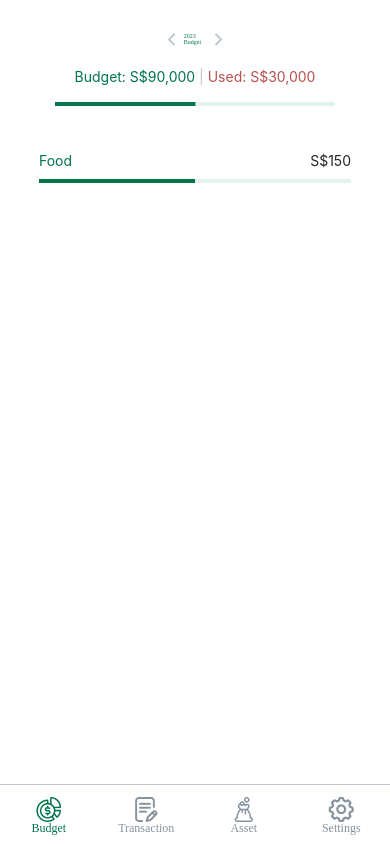
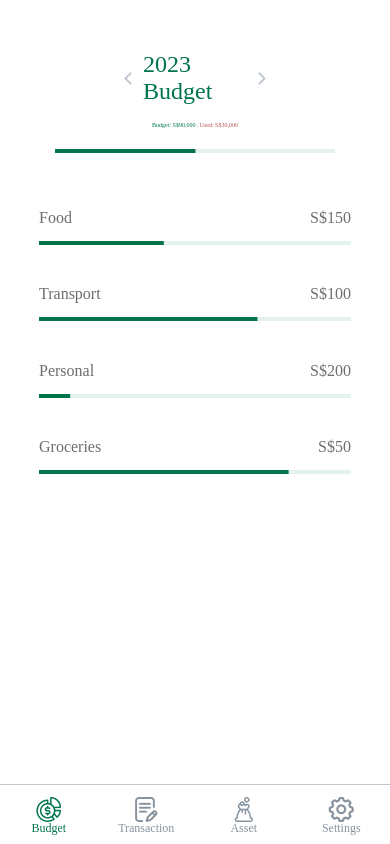
Before and after one commit to NganJason/Bytewise-RN, a React Native app: screen / in a window 390 px wide. Built offline with nearby package versions, Linux system fonts and the light colour scheme; a web font is replaced by a local one.

Commit message:
update budgetScreen

```diff
--- a/src/Screens/Budget/BudgetScreen.js
+++ b/src/Screens/Budget/BudgetScreen.js
@@ -1,6 +1,52 @@
 import { View, StyleSheet } from 'react-native';
-import { useTheme, Text, LinearProgress } from '@rneui/themed';
+import { useTheme, LinearProgress } from '@rneui/themed';
 import Ionicons from '@expo/vector-icons/Ionicons';
+import BaseText from '../../Components/BaseText';
+
+const fakeCategory = [
+  {
+    name: 'Food',
+    budget: 'S$150',
+    used: 0.4,
+  },
+  {
+    name: 'Transport',
+    budget: 'S$100',
+    used: 0.7,
+  },
+  {
+    name: 'Personal',
+    budget: 'S$200',
+    used: 0.1,
+  },
+  {
+    name: 'Groceries',
+    budget: 'S$50',
+    used: 0.8,
+  },
+];
+
+const getBudgetCategory = (theme, styles, category) => {
+  return (
+    <View style={styles.budgetItemContainer}>
+      <View style={styles.budgetItemInfo}>
+        <BaseText h5 style={{ color: theme.colors.grey6 }}>
+          {category.name}
+        </BaseText>
+        <BaseText h5 style={{ color: theme.colors.grey6 }}>
+          {category.budget}
+        </BaseText>
+      </View>
+      <View style={styles.progress}>
+        <LinearProgress
+          color={theme.colors.primary}
+          trackColor={theme.colors.secondary}
+          value={category.used}
+        />
+      </View>
+    </View>
+  );
+};
 
 const BudgetScreen = () => {
   const { theme } = useTheme();
@@ -16,7 +62,14 @@ const BudgetScreen = () => {
             color={theme.colors.grey4}
           />
         </View>
-        <Text style={styles.budgetHeaderText}>2023 Budget</Text>
+        <BaseText
+          h3
+          style={{
+            color: theme.colors.primary,
+            fontFamily: theme.fontFamily.semiBold,
+          }}>
+          2023 Budget
+        </BaseText>
         <View style={styles.budgetHeaderIcon}>
           <Ionicons
             name="chevron-forward-outline"
@@ -28,9 +81,16 @@ const BudgetScreen = () => {
 
       <View style={styles.overviewContainer}>
         <View style={styles.overview}>
-          <Text style={styles.budgetText}>Budget: S$90,000</Text>
-          <Text style={styles.separatorText}> | </Text>
-          <Text style={styles.usedText}>Used: S$30,000</Text>
+          <BaseText style={{ color: theme.colors.primary, fontSize: '15%' }}>
+            Budget: S$90,000
+          </BaseText>
+          <BaseText style={{ color: theme.colors.grey4, fontSize: '15%' }}>
+            {' '}
+            |{' '}
+          </BaseText>
+          <BaseText style={{ color: theme.colors.red0, fontSize: '15%' }}>
+            Used: S$30,000
+          </BaseText>
         </View>
         <View style={styles.progress}>
           <LinearProgress
@@ -41,19 +101,9 @@ const BudgetScreen = () => {
         </View>
       </View>
 
-      <View style={styles.budgetItemContainer}>
-        <View style={styles.budgetItemInfo}>
-          <Text style={styles.budgetText}>Food</Text>
-          <Text>S$150</Text>
-        </View>
-        <View>
-          <LinearProgress
-            color={theme.colors.primary}
-            trackColor={theme.colors.secondary}
-            value={0.5}
-          />
-        </View>
-      </View>
+      {fakeCategory.map(category => {
+        return getBudgetCategory(theme, styles, category);
+      })}
     </View>
   );
 };
@@ -65,7 +115,7 @@ const getStyles = theme => {
       width: '100%',
       display: 'flex',
       alignItems: 'center',
-      paddingTop: '7%',
+      paddingTop: '13%',
       paddingHorizontal: '10%',
     },
     budgetHeader: {
@@ -96,19 +146,11 @@ const getStyles = theme => {
     },
     progress: {
       width: '100%',
-    },
-    budgetText: {
-      color: theme.colors.primary,
-    },
-    usedText: {
-      color: theme.colors.red0,
-    },
-    separatorText: {
-      color: theme.colors.grey4,
+      marginTop: '1.5%',
     },
     budgetItemContainer: {
       width: '100%',
-      marginTop: '10%',
+      marginTop: '13%',
     },
     budgetItemInfo: {
       display: 'flex',
--- a/src/_shared/constant/theme.js
+++ b/src/_shared/constant/theme.js
@@ -12,6 +12,7 @@ const COLORS = {
   grey3: '#86939E',
   grey4: '#bdc6cf',
   grey5: '#F2F2F2',
+  grey6: '#6D6D6D',
   red0: '#B85050',
   disabled: '#E3E6E8',
   error: '#F41A0F',
@@ -31,7 +32,7 @@ const FONT_SIZES = {
   h1: 32,
   h2: 28,
   h3: 24,
-  h4: 20,
+  h4: 18,
   body: 16,
   caption: 12,
 };
@@ -53,6 +54,7 @@ export const THEME = createTheme({
     grey3: COLORS.grey3,
     grey4: COLORS.grey4,
     grey5: COLORS.grey5,
+    grey6: COLORS.grey6,
     red0: COLORS.red0,
     white: COLORS.white,
     black: COLORS.black,
```
